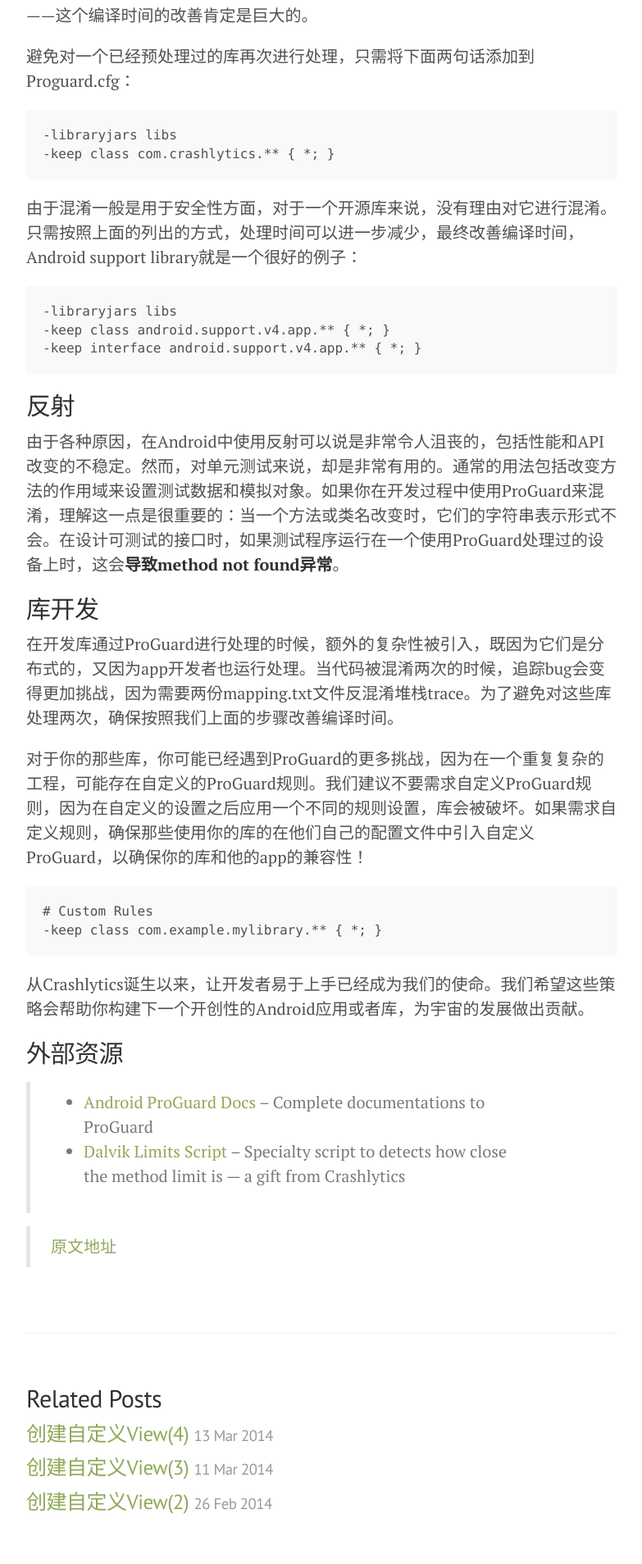
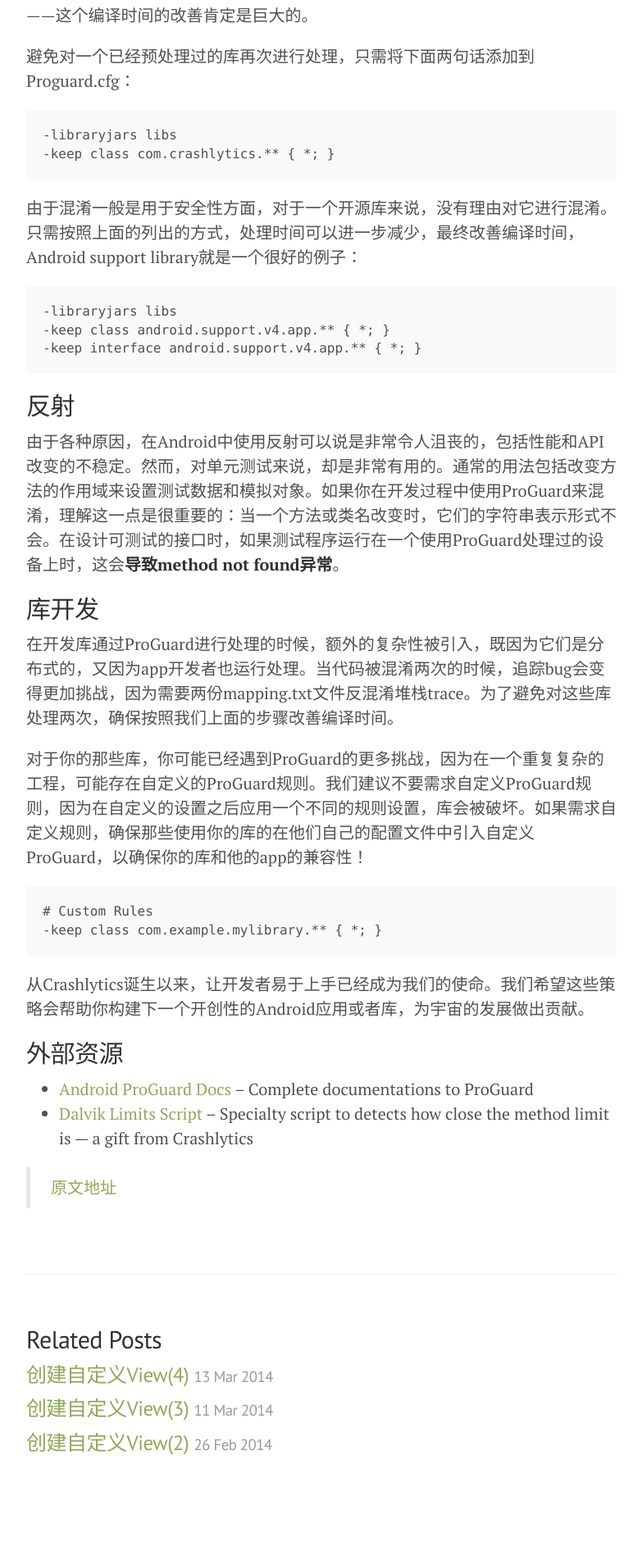
Before and after one commit to cr1944/cr1944.github.io, a Jekyll site: the page built from _posts/2014-01-18-proguard.md, in a window 1280 px wide. Shown: the part 3830-5738 px from the top of the page at 82% size, without its empty margins (248-1031 px from the left). Built offline with Jekyll 4.4.1, drawn with Linux system fonts in a browser that asks for light colours; Markdown is read by kramdown in place of the engine named in the settings; comment, search, counter and statistics services are not loaded; after the commit the page ends 5666 px from its top, so only the background shows below that.

```diff
--- a/_posts/2014-01-18-proguard.md
+++ b/_posts/2014-01-18-proguard.md
@@ -159,8 +159,8 @@ Optimizations提供针对语言操作的性能改善。然而，针对不同的D
 
 外部资源
 ---------
->- [Android ProGuard Docs][1] – Complete documentations to ProGuard
->- [Dalvik Limits Script][2] – Specialty script to detects how close the method limit is — a gift from Crashlytics
+- [Android ProGuard Docs][1] – Complete documentations to ProGuard
+- [Dalvik Limits Script][2] – Specialty script to detects how close the method limit is — a gift from Crashlytics
 
 > [原文地址][3]
 
```
